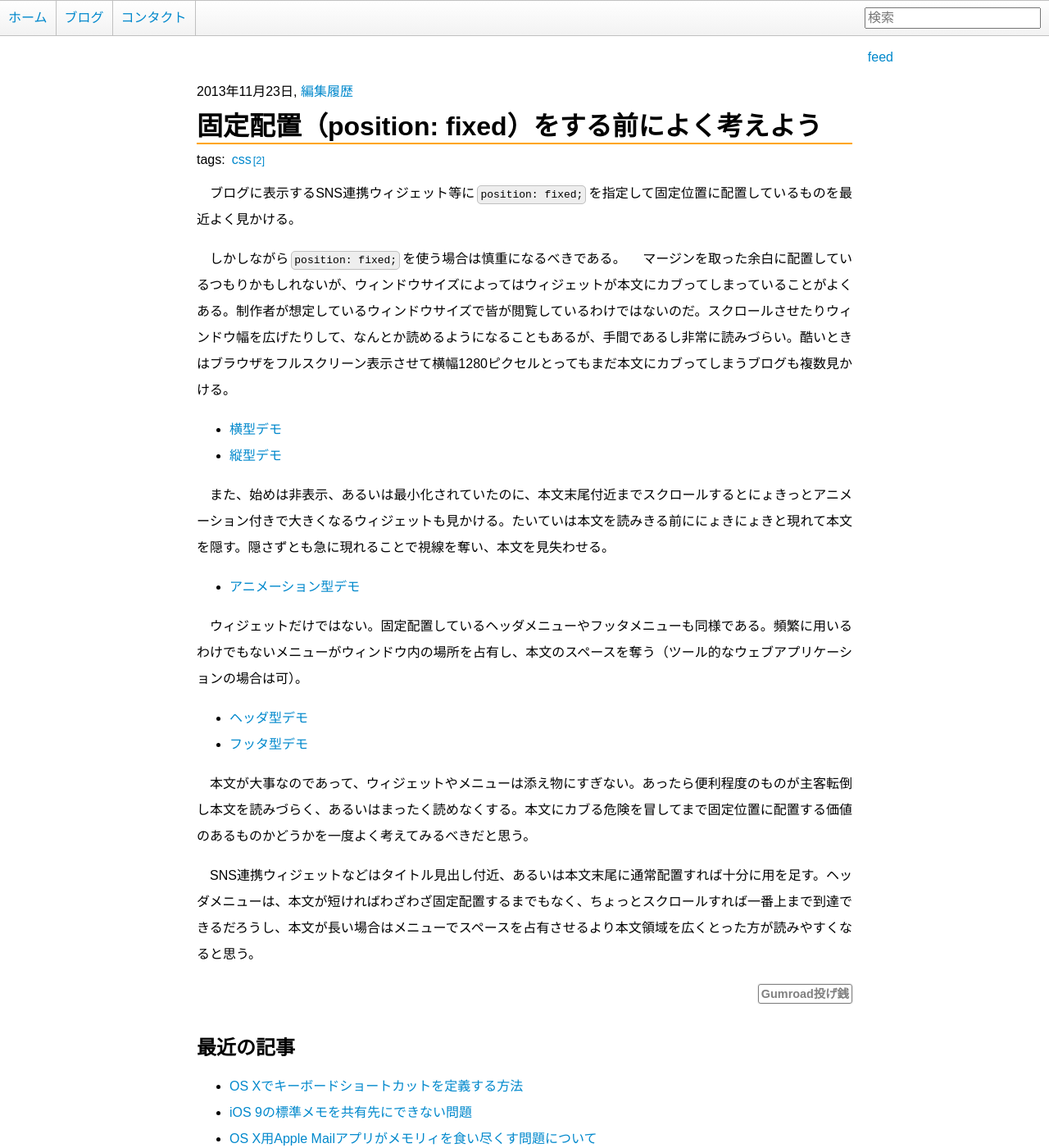
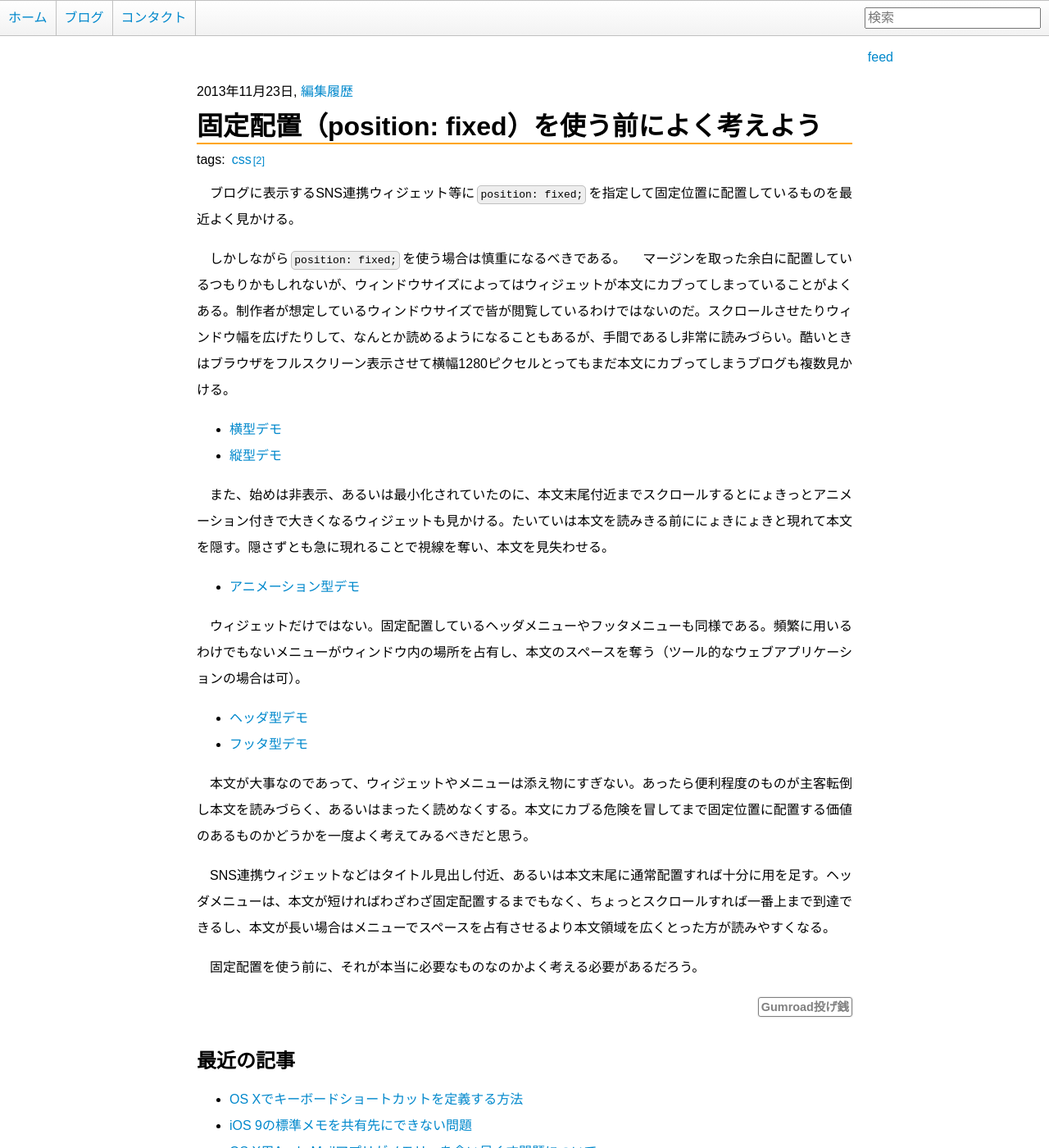
Before and after one commit to GenjiApp/genjiapp.github.io, a Jekyll site: the page built from _posts/2013-11-23-position-fixed-problem.md, in a window 1280 px wide and 1400 px high. Shown: the whole window at 82% size. Built offline with Jekyll 4.4.1, drawn with Linux system fonts in a browser that asks for light colours; Markdown is read by kramdown in place of the engine named in the settings.

Commit message:
fix post '2013-11-23-position-fixed-problem'

```diff
--- a/_posts/2013-11-23-position-fixed-problem.md
+++ b/_posts/2013-11-23-position-fixed-problem.md
@@ -1,6 +1,6 @@
 ---
 layout: post
-title: "固定配置（position: fixed）をする前によく考えよう"
+title: "固定配置（position: fixed）を使う前によく考えよう"
 tags: css
 ---
 　ブログに表示するSNS連携ウィジェット等に`position: fixed;`を指定して固定位置に配置しているものを最近よく見かける。
@@ -28,7 +28,9 @@ tags: css
 
 　本文が大事なのであって、ウィジェットやメニューは添え物にすぎない。あったら便利程度のものが主客転倒し本文を読みづらく、あるいはまったく読めなくする。本文にカブる危険を冒してまで固定位置に配置する価値のあるものかどうかを一度よく考えてみるべきだと思う。
 
-　SNS連携ウィジェットなどはタイトル見出し付近、あるいは本文末尾に通常配置すれば十分に用を足す。ヘッダメニューは、本文が短ければわざわざ固定配置するまでもなく、ちょっとスクロールすれば一番上まで到達できるだろうし、本文が長い場合はメニューでスペースを占有させるより本文領域を広くとった方が読みやすくなると思う。
+　SNS連携ウィジェットなどはタイトル見出し付近、あるいは本文末尾に通常配置すれば十分に用を足す。ヘッダメニューは、本文が短ければわざわざ固定配置するまでもなく、ちょっとスクロールすれば一番上まで到達できるし、本文が長い場合はメニューでスペースを占有させるより本文領域を広くとった方が読みやすくなる。
+
+　固定配置を使う前に、それが本当に必要なものなのかよく考える必要があるだろう。
 
 <script src="/js/jquery.js"></script>
 <script>
```
